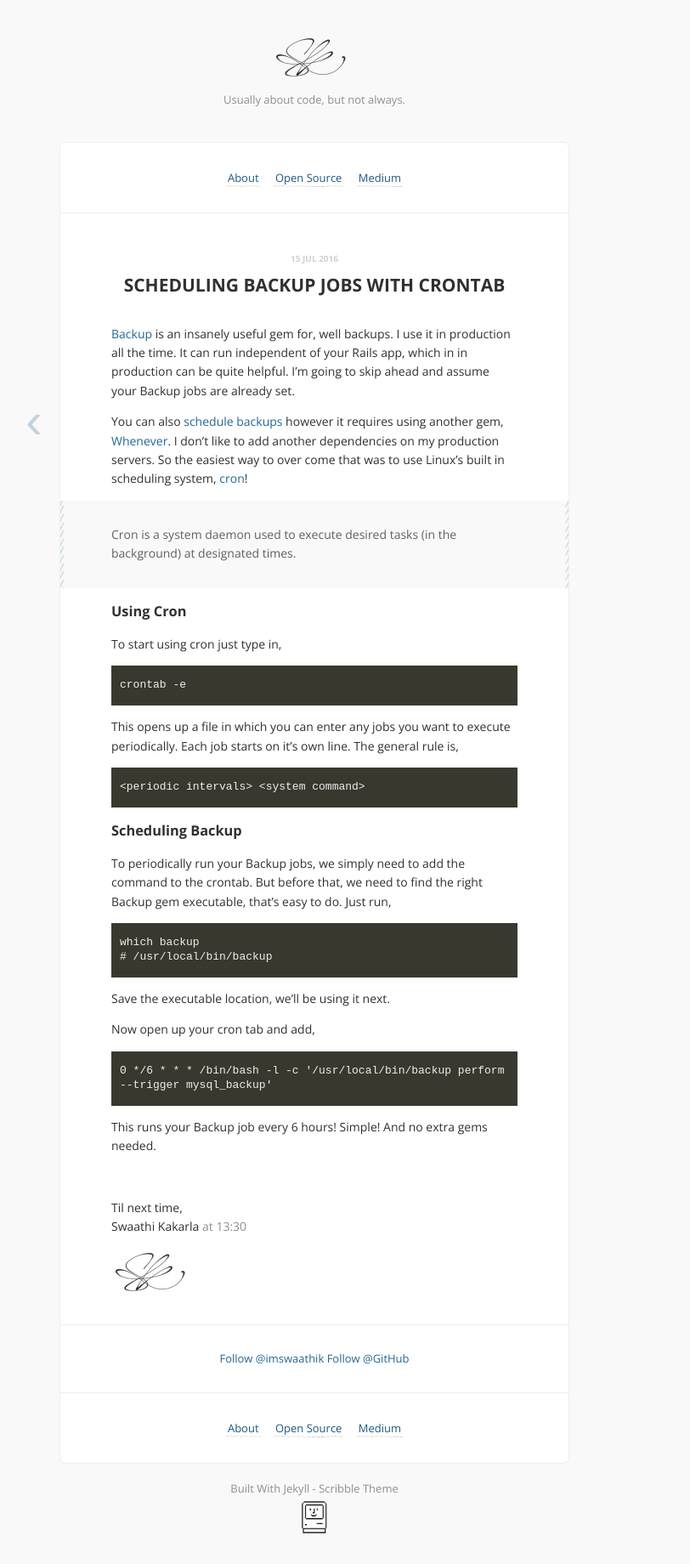
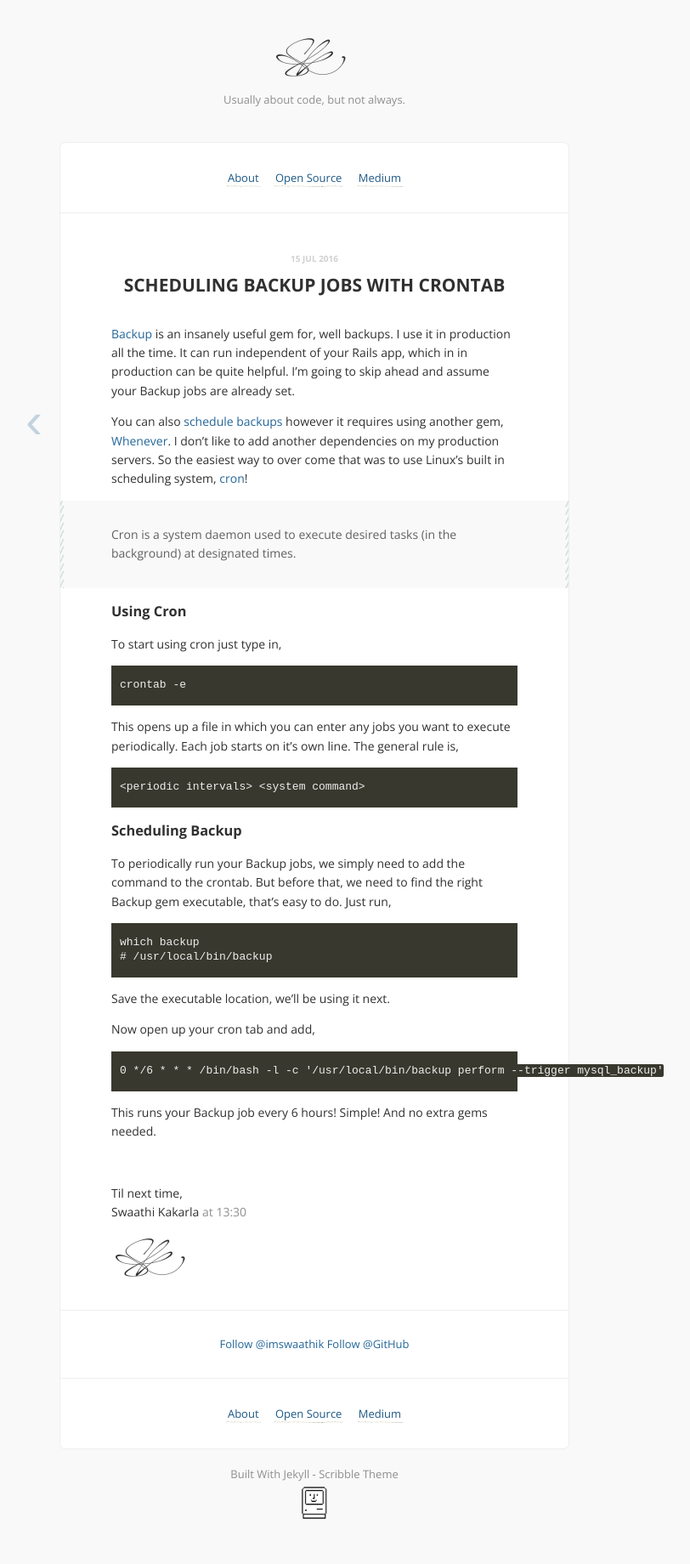
Before and after one commit to swaathi/swaathi.github.io, a Jekyll site: the page built from _posts/2016-07-15-scheduling-backup-jobs-with-crontab.md, in a window 1280 px wide. Shown: the whole page at 85% size, without its empty margins (270-1082 px from the left). Built offline with Jekyll 4.4.1, drawn with Linux system fonts in a browser that asks for light colours; comment, search, counter and statistics services are not loaded.

Commit message:
Fixing CSS

```diff
--- a/stylesheets/style.css
+++ b/stylesheets/style.css
@@ -312,7 +312,7 @@ section.post, section > p {
 }
 
 pre, .highlighter-rouge > pre {
-  white-space: pre-line;
+  white-space: pre;
   line-height: 1.2em;
   -webkit-box-sizing: border-box;
   -moz-box-sizing: border-box;
```
